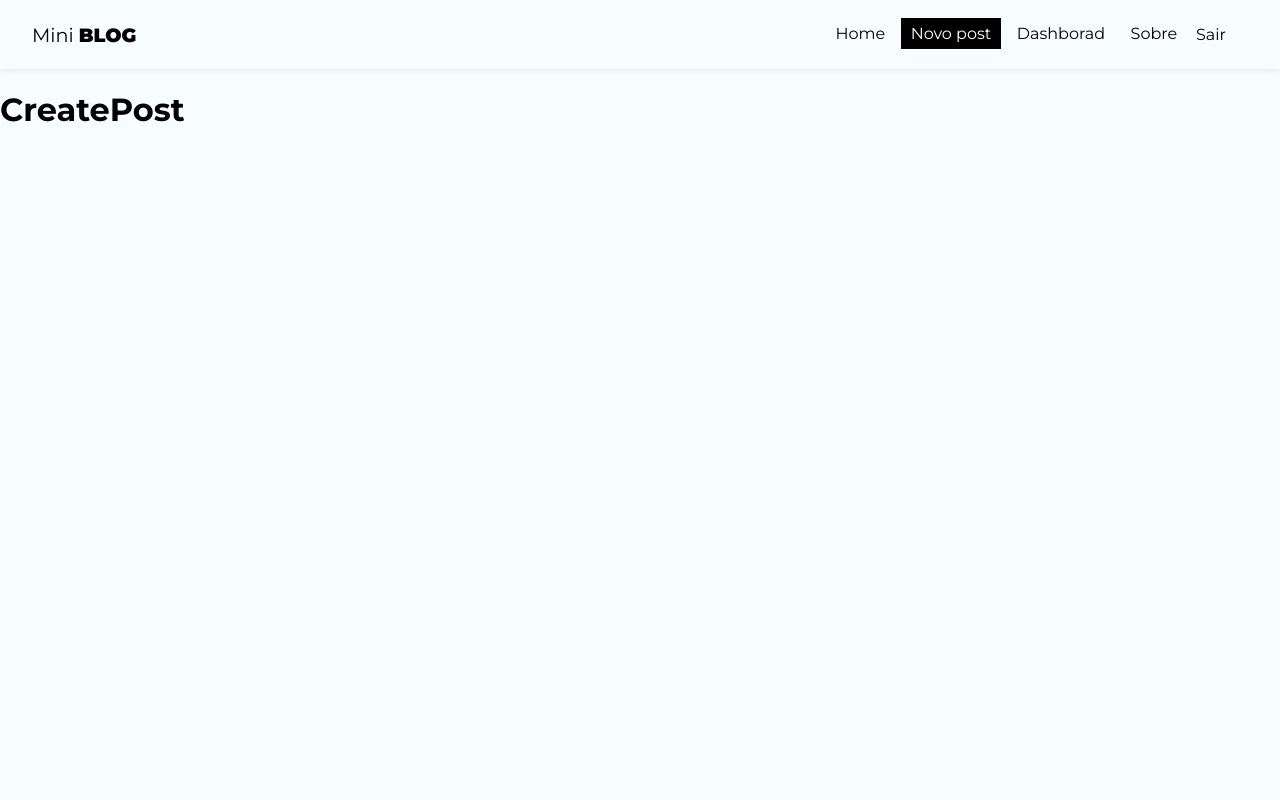
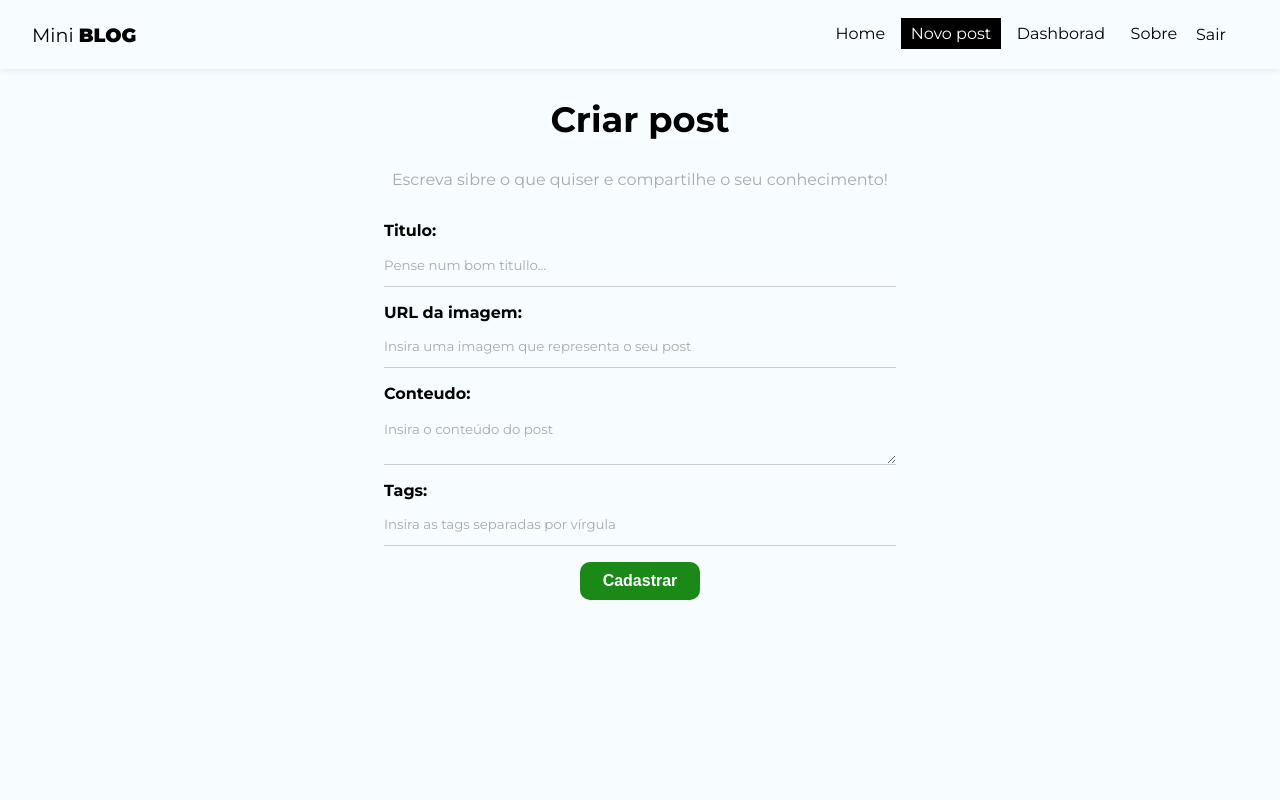
Before and after one commit to Miltonnn/miniblog-react-firebase, a React (Create React App) app: page /posts/create in a window 1280 px wide. Shown: the top 800 px of the page. Built offline with nearby package versions, Linux system fonts and the light colour scheme; no server answers; sample sign-in values are in the browser's storage.

Commit message:
feat: criando a pagina de salvar posts

```diff
--- a/src/firebase/config.js
+++ b/src/firebase/config.js
@@ -18,4 +18,4 @@
 /* Iniciando banco de dados */
 const db = getFirestore(app);
 
-export { db }
+export { db, app }
--- a/src/hooks/useAuthentication.js
+++ b/src/hooks/useAuthentication.js
@@ -1,10 +1,9 @@
-import { db } from "../firebase/config";
+import { app, db } from "../firebase/config";
 
 import {
   getAuth,
   createUserWithEmailAndPassword,
-  SignInWithEmailAndPassword,
-  UpdateProfile,
+  signInWithEmailAndPassword,
   signOut,
   updateProfile,
 } from "firebase/auth";
@@ -20,7 +19,7 @@
 
   const [cancelled, setCancelled] = useState(false);
 
-  const auth = getAuth();
+  const auth = getAuth(app);
 
   function checkiFisCancelled() {
     if (cancelled) {
@@ -74,6 +73,30 @@
     signOut(auth);
   };
 
+  /* Login - sign in */
+  const login = async (data) => {
+    checkiFisCancelled();
+    setLoading(true);
+    setError(false);
+    try {
+      await signInWithEmailAndPassword(auth, data.email, data.password);
+      setLoading(false);
+    } catch (error) {
+      let systemErrorMessage;
+
+      if (error.message.includes("user-not-found")) {
+        systemErrorMessage = "Usuário não encontrado";
+      } else if (error.message.includes("wrong-password")) {
+        systemErrorMessage = "Senha incorreta";
+      } else {
+        systemErrorMessage = "Ocorreu um erro, por favor tente mais tarde";
+      }
+
+      setError(systemErrorMessage);
+      setLoading(false);
+    }
+  };
+
   useEffect(() => {
     return () => setCancelled(true);
   }, []);
@@ -84,5 +107,6 @@
     error,
     loading,
     logout,
+    login,
   };
 };
--- a/src/pages/CreatePost/CreatePost.js
+++ b/src/pages/CreatePost/CreatePost.js
@@ -1,9 +1,77 @@
 import styles from "./CreatePost.module.css";
 
+import { useState } from "react";
+import { useNavigate } from "react-router-dom";
+import { useAuthValue } from "../../context/AuthContext";
+
 export const CreatePost = () => {
+  const [title, settitle] = useState("");
+  const [image, setImage] = useState("");
+  const [body, setBody] = useState("");
+  const [tags, setTags] = useState([]);
+  const [formError, setFormError] = useState("");
+
+  const handleSubmit = (e) => {
+    e.preventDefault();
+  };
+
   return (
-    <div>
-      <h1>CreatePost</h1>
+    <div className={styles.create_post}>
+      <h2>Criar post</h2>
+      <p>Escreva sibre o que quiser e compartilhe o seu conhecimento!</p>
+      <form onSubmit={handleSubmit}>
+        <label>
+          <span>Titulo:</span>
+          <input
+            type="text"
+            name="title"
+            required
+            placeholder="Pense num bom titullo..."
+            onChange={(e) => settitle(e.target.value)}
+            value={title}
+          />
+        </label>
+        <label>
+          <span>URL da imagem:</span>
+          <input
+            type="text"
+            name="title"
+            required
+            placeholder="Insira uma imagem que representa o seu post"
+            onChange={(e) => setImage(e.target.value)}
+            value={image}
+          />
+        </label>
+        <label>
+          <span>Conteudo:</span>
+          <textarea
+            name="body"
+            required
+            placeholder="Insira o conteúdo do post"
+            onChange={(e) => setBody(e.target.value)}
+            value={body}
+          ></textarea>
+        </label>
+        <label>
+          <span>Tags:</span>
+          <input
+            type="text"
+            name="tags"
+            required
+            placeholder="Insira as tags separadas por vírgula"
+            onChange={(e) => setTags(e.target.value)}
+            value={tags}
+          />
+        </label>
+        <button className="btn">Cadastrar</button>
+        {/*  {!loading && <button className="btn">Cadastrar</button>}
+        {loading && (
+          <button className="btn" disabled>
+            Aguarde...
+          </button>
+        )}
+        {error && <p className="error">{error}</p>} */}
+      </form>
     </div>
   );
 };
--- a/src/pages/CreatePost/CreatePost.module.css
+++ b/src/pages/CreatePost/CreatePost.module.css
@@ -0,0 +1,11 @@
+.create_post{
+    text-align: center;
+}
+.create_post h2{
+    font-size: 2.2rem;
+}
+
+.create_post p{
+   color: #aaa;
+   margin-bottom: 2rem;
+}
--- a/src/pages/Login/Login.js
+++ b/src/pages/Login/Login.js
@@ -3,12 +3,11 @@
 import { useAuthentication } from "../../hooks/useAuthentication";
 
 const Login = () => {
-
   const [email, setEmail] = useState("");
   const [password, setPassword] = useState("");
   const [error, setError] = useState("");
 
-  const { createUser, error: authError, loading } = useAuthentication();
+  const { login, error: authError, loading } = useAuthentication();
 
   const handleSubmit = async (e) => {
     e.preventDefault();
@@ -19,7 +18,7 @@
       password,
     };
 
-    const res = await createUser(user);
+    const res = await login(user);
 
     console.log(user);
   };
```
